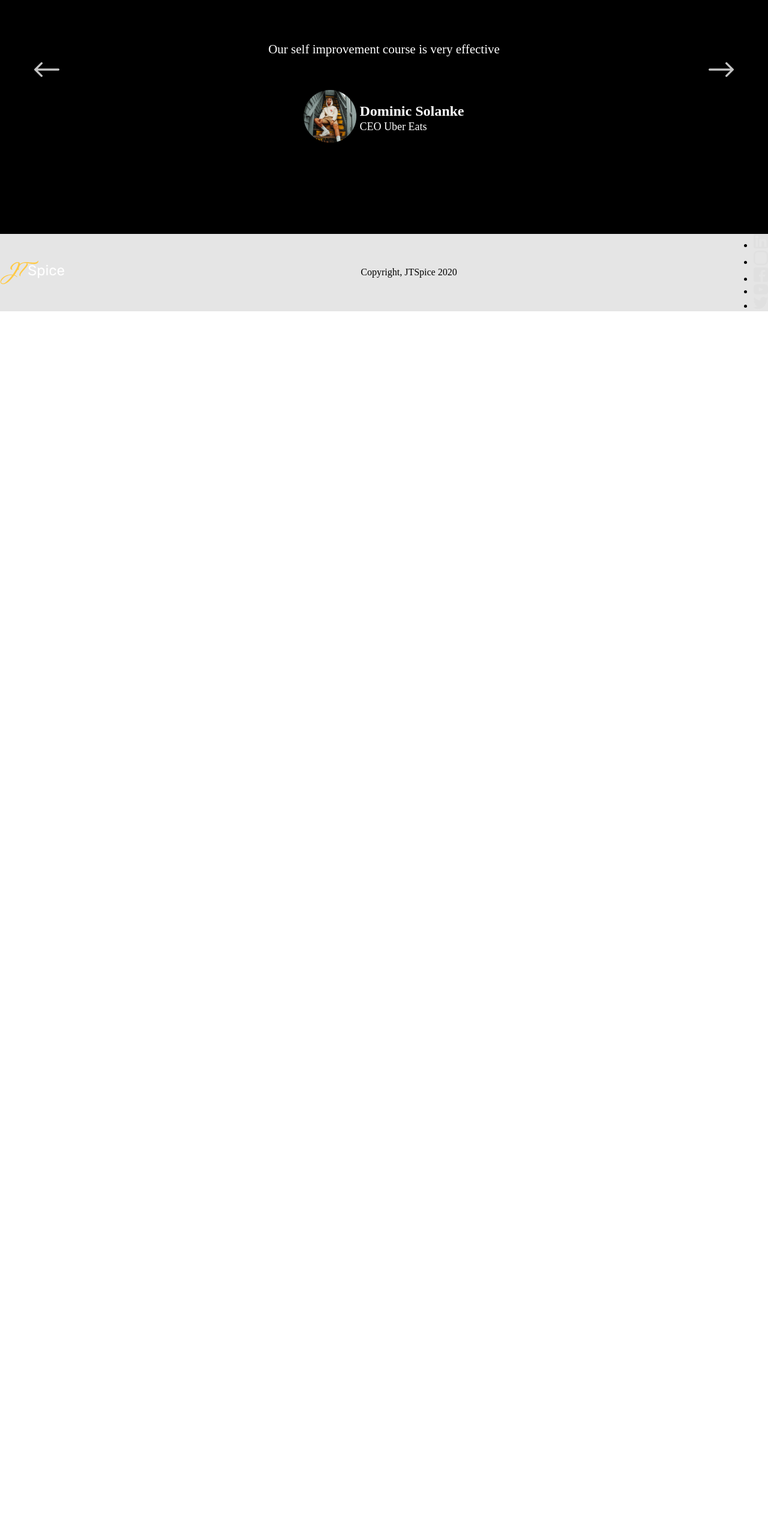
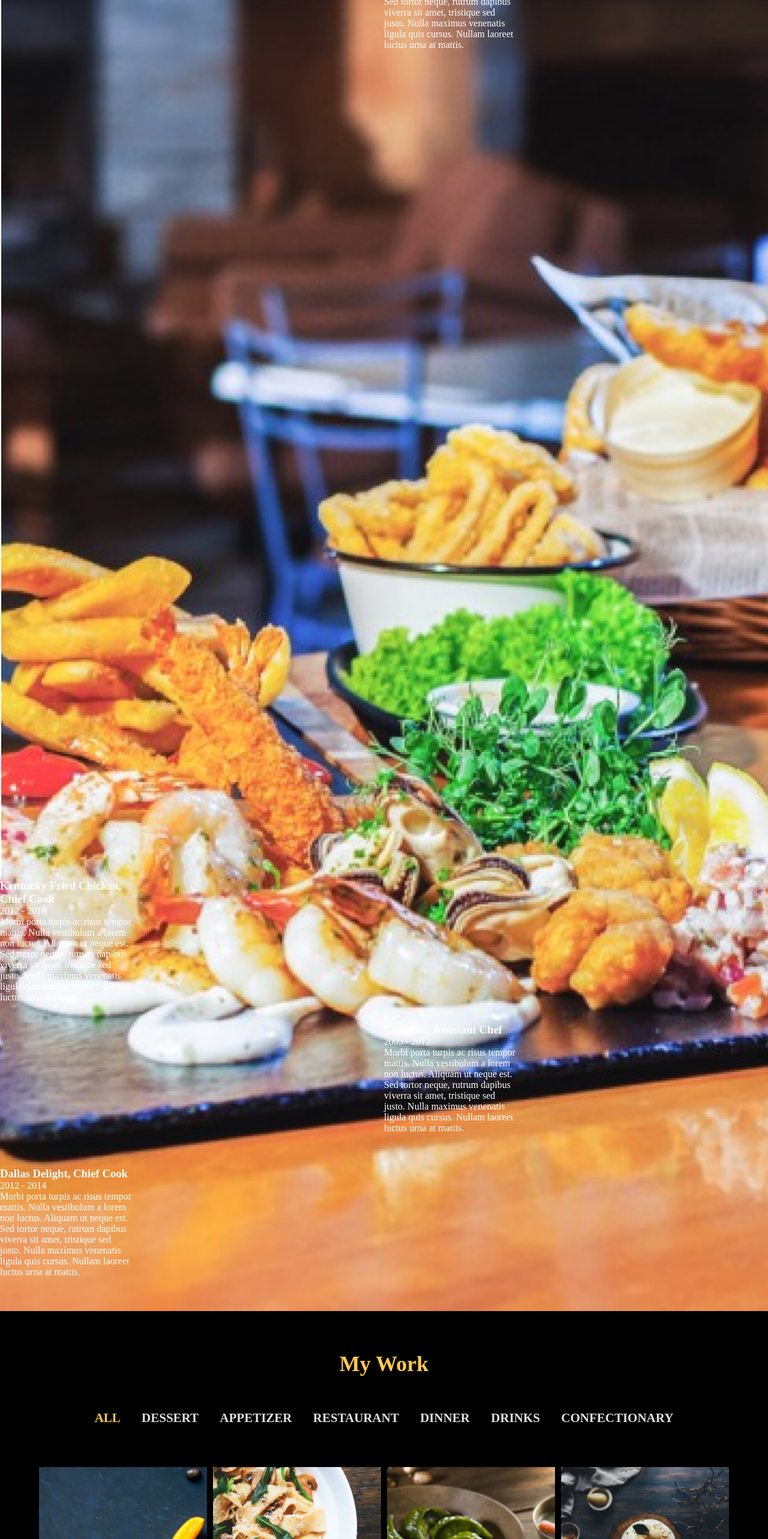
Before and after one commit to olashina201/spice, a React (Create React App) app: page / in a window 1280 px wide. Shown: the part 1860-4426 px from the top of the page at 60% size. Before the commit the page ends 2379 px from the top, so only its background shows below. Built offline with nearby package versions, Linux system fonts and the light colour scheme.

Commit message:
experience component

```diff
--- a/src/App.js
+++ b/src/App.js
@@ -1,10 +1,11 @@
 import Navbar from "./components/Navbar";
 import About from "./components/About";
 import Services from "./components/Services";
-// import Experience from "./components/Experience";
+import Experience from "./components/Experience";
 import Hero from "./components/Hero";
 import Footer from "./components/Footer";
 import Testimony from "./components/Testimony";
+import Work from "./components/Work";
 import "./App.css";
 
 function App() {
@@ -14,7 +15,8 @@ function App() {
       <Hero />
       <About />
       <Services />
-      {/* <Experience /> */}
+      <Experience />
+      <Work />
       <Testimony />
       <Footer />
     </div>
--- a/src/components/About.js
+++ b/src/components/About.js
@@ -48,7 +48,7 @@ const AboutCap = styled.span`
   display: flex;
   flex-direction: column;
   display: flex;
-  width: 100%;
+  width: 50%;
   padding: 30px;
   @media (max-width: 425px) {
     width: 80%;
--- a/src/components/Experience.js
+++ b/src/components/Experience.js
@@ -1,53 +1,65 @@
 import React from "react";
 import styled from "styled-components";
+import HeroImage from "../images/expeimage.png";
+import line from "../images/line.png";
 
 const Experience = () => {
   return (
-    <ExperienceContainer>
+    <ExperienceContainer style={{ backgroundImage: `url(${HeroImage})` }}>
       <GridComponent>
-        <GridContent gridColumn="2/3" gridRow="2">
+        <GridContent gridColumn="3" gridRow="1">
+          <InnerItem>
             <h3>JTSpice, CEO</h3>
             <span>2016 - present</span>
             <p>
-            Morbi porta turpis ac risus tempor mattis. Nulla vestibulum a lorem
-            non luctus. Aliquam ut neque est. Sed tortor neque, rutrum dapibus
-            viverra sit amet, tristique sed justo. Nulla maximus venenatis
-            ligula quis cursus. Nullam laoreet luctus urna at mattis.{" "}
+              Morbi porta turpis ac risus tempor mattis. Nulla vestibulum a
+              lorem non luctus. Aliquam ut neque est. Sed tortor neque, rutrum
+              dapibus viverra sit amet, tristique sed justo. Nulla maximus
+              venenatis ligula quis cursus. Nullam laoreet luctus urna at
+              mattis.{" "}
             </p>
+          </InnerItem>
         </GridContent>
-        <GridContent gridColumn="4" gridRow="1/2">
+        <GridContent gridColumn="1" gridRow="2">
+          <InnerItem>
             <h3>Kentucky Fried Chicken, Chief Cook</h3>
             <span>2012 - 2016</span>
             <p>
-            Morbi porta turpis ac risus tempor mattis. Nulla vestibulum a lorem
-            non luctus. Aliquam ut neque est. Sed tortor neque, rutrum dapibus
-            viverra sit amet, tristique sed justo. Nulla maximus venenatis
-            ligula quis cursus. Nullam laoreet luctus urna at mattis.{" "}
+              Morbi porta turpis ac risus tempor mattis. Nulla vestibulum a
+              lorem non luctus. Aliquam ut neque est. Sed tortor neque, rutrum
+              dapibus viverra sit amet, tristique sed justo. Nulla maximus
+              venenatis ligula quis cursus. Nullam laoreet luctus urna at
+              mattis.{" "}
             </p>
+          </InnerItem>
         </GridContent>
-        <GridContent>
+        <GridContent gridColumn="3" gridRow="3">
+          <InnerItem>
             <h3>Chillspot, Assistant Chef</h3>
             <span>2005 - 2012</span>
             <p>
-            Morbi porta turpis ac risus tempor mattis. Nulla vestibulum a lorem
-            non luctus. Aliquam ut neque est. Sed tortor neque, rutrum dapibus
-            viverra sit amet, tristique sed justo. Nulla maximus venenatis
-            ligula quis cursus. Nullam laoreet luctus urna at mattis.{" "}
+              Morbi porta turpis ac risus tempor mattis. Nulla vestibulum a
+              lorem non luctus. Aliquam ut neque est. Sed tortor neque, rutrum
+              dapibus viverra sit amet, tristique sed justo. Nulla maximus
+              venenatis ligula quis cursus. Nullam laoreet luctus urna at
+              mattis.{" "}
             </p>
+          </InnerItem>
         </GridContent>
-        <GridContent>
+        <GridContent gridColumn="1" gridRow="4">
+          <InnerItem>
             <h3>Dallas Delight, Chief Cook</h3>
             <span>2012 - 2014</span>
             <p>
-            Morbi porta turpis ac risus tempor mattis. Nulla vestibulum a lorem
-            non luctus. Aliquam ut neque est. Sed tortor neque, rutrum dapibus
-            viverra sit amet, tristique sed justo. Nulla maximus venenatis
-            ligula quis cursus. Nullam laoreet luctus urna at mattis.{" "}
+              Morbi porta turpis ac risus tempor mattis. Nulla vestibulum a
+              lorem non luctus. Aliquam ut neque est. Sed tortor neque, rutrum
+              dapibus viverra sit amet, tristique sed justo. Nulla maximus
+              venenatis ligula quis cursus. Nullam laoreet luctus urna at
+              mattis.{" "}
             </p>
+          </InnerItem>
         </GridContent>
-        <GridLine>
-          <hr />
-        </GridLine>
+        <img src={line} alt="line" />
       </GridComponent>
     </ExperienceContainer>
   );
@@ -56,12 +68,12 @@ const Experience = () => {
 export default Experience;
 
 const ExperienceContainer = styled.div`
-display: flex;
-margin: 0 20px;
-  width: 1440px;
-  height: 1800px;
   background: #000000;
   color: #fff;
+  background-size: cover;
+  position: relative;
+  display: grid;
+  align-items: center;
   opacity: 0.94;
 `;
 
@@ -70,14 +82,16 @@ const GridComponent = styled.div`
 `;
 
 const GridContent = styled.div`
-  width: 25rem;
+  width: 40rem;
+  height: 15rem;
   display: grid;
+  grid-template-rows: auto auto auto auto;
+  grid-template-columns: 35% 10% 35%;
   grid-column: ${(props) => props.gridColumn};
   grid-row: ${(props) => props.gridRow};
-  background: ${props => props.color};
 `;
 
-const GridLine = styled.div`
-  display: grid;
-  position: relative;
+const InnerItem = styled.div`
+  display: flex;
+  flex-direction: column;
 `;
--- a/src/components/Footer.js
+++ b/src/components/Footer.js
@@ -36,9 +36,24 @@ const Footer = () => {
 export default Footer;
 
 const FooterContainer = styled.div`
-  background: #e5e5e5;
+  background: #000;
   display: flex;
   flex-direction: row;
   justify-content: space-between;
   align-items: center;
+  color: #fff;
+  padding-left: 3rem;
+  padding-right: 3rem;
+  @media (max-width: 768px) {
+    flex-direction: column-reverse;
+  }
+
+  ul {
+    list-style: none;
+  }
+  li {
+    display: inline-block;
+    margin-left: .75rem;
+    align-items: center;
+  }
 `;
--- /dev/null
+++ b/src/components/Work.js
@@ -0,0 +1,202 @@
+import React from "react";
+import styled from "styled-components";
+import Rectangle8 from "../images/Rectangle 8.png";
+import Rectangle9 from "../images/Rectangle 9.png";
+import Rectangle14 from "../images/Rectangle 14.png";
+import Rectangle10 from "../images/Rectangle 10.png";
+import Rectangle11 from "../images/Rectangle 11.png";
+import Rectangle12 from "../images/Rectangle 12.png";
+import Rectangle13 from "../images/Rectangle 13.png";
+
+const Work = () => {
+  return (
+    <WContainer>
+      <div className="header">
+        <div className="heading">My Work</div>
+        <div className="sub-heading">
+          <h4 className="active">All</h4>
+          <h4>Dessert</h4>
+          <h4>Appetizer</h4>
+          <h4>Restaurant</h4>
+          <h4>Dinner</h4>
+          <h4>Drinks</h4>
+          <h4>Confectionary</h4>
+        </div>
+        <div className="select-button">
+          <select>
+            <option value="all">All</option>
+            <option value="dessert">Dessert</option>
+            <option value="appetizer">Appetizer</option>
+            <option value="restaurant">Restaurant</option>
+            <option value="dinner">Dinner</option>
+            <option value="drinks">Drinks</option>
+            <option value="confectionary">Confectionary</option>
+          </select>
+        </div>
+      </div>
+      <div className="content">
+        <div className="grid">
+          <div className="grid-items one">
+            <img src={Rectangle8} alt="grid-pics" />
+          </div>
+          <div className="grid-items two">
+            <img src={Rectangle9} alt="grid-pics" />
+          </div>
+          <div className="grid-items three">
+            <img src={Rectangle14} alt="grid-pics" />
+          </div>
+          <div className="grid-items four">
+            <img src={Rectangle10} alt="grid-pics" />
+          </div>
+          <div className="grid-items five">
+            <img src={Rectangle11} alt="grid-pics" />
+          </div>
+          <div className="grid-items six">
+            <img src={Rectangle12} alt="grid-pics" />
+          </div>
+          <div className="grid-items seven">
+            <img src={Rectangle13} alt="grid-pics" />
+          </div>
+        </div>
+      </div>
+    </WContainer>
+  );
+};
+
+export default Work;
+
+const WContainer = styled.div`
+  background: #000000;
+  color: #fff;
+  background-size: cover;
+  position: relative;
+  z-index: 0;
+  display: grid;
+  align-items: center;
+  padding: 4em 0;
+  transition: 0.3s;
+  text-align: center;
+  .header {
+    display: flex;
+    flex-direction: column;
+    padding: 0 60px;
+    margin-bottom: 60px;
+    @media (max-width: 768px) {
+      padding: 0;
+    }
+    @media (max-width: 568px) {
+      padding: 0;
+    }
+    .heading {
+      font-family: Playfair Display;
+      font-style: normal;
+      font-weight: bold;
+      font-size: 36px;
+      line-height: 48px;
+      color: #ffca47;
+      margin-bottom: 50px;
+    }
+    .sub-heading {
+      display: flex;
+      justify-content: space-around;
+      align-items: center;
+      padding: 0 80px;
+      text-transform: uppercase;
+      font-family: Rubik;
+      font-size: 21px;
+      line-height: 159.6%;
+      color: #e0e0e0;
+      cursor: pointer;
+      @media (max-width: 768px) {
+        padding: 0 40px;
+        font-size: 18px;
+      }
+      @media (max-width: 568px) {
+        display: none;
+      }
+      h4.active {
+        color: #ffca47;
+      }
+    }
+    .select-button {
+      display: none;
+      @media (max-width: 568px) {
+        display: flex;
+        justify-content: space-between;
+        align-items: center;
+        width: 241px;
+        height: 56px;
+        padding: 0 15px;
+        margin: 0 auto;
+        border: 2px solid #ffffff;
+      }
+      select {
+        width: 100%;
+        background: none;
+        outline: 0;
+        border: 0;
+        color: #fff;
+        font-family: Rubik;
+        font-size: 18px;
+        line-height: 159.6%;
+        padding: 15px 0;
+        option {
+          color: #000000;
+        }
+      }
+    }
+  }
+  .content {
+    padding: 0 60px;
+    @media (max-width: 568px) {
+      padding: 0 20px;
+    }
+    .grid {
+      display: grid;
+      grid-template-columns: auto auto auto auto;
+      grid-template-rows: auto auto auto;
+      @media (max-width: 568px) {
+        display: flex;
+        flex-direction: column;
+      }
+      .grid-items {
+        margin: 5px;
+      }
+      .one {
+        grid-column: 1;
+        grid-row: 1 / span 3;
+      }
+      .two {
+        grid-column: 2;
+        grid-row: 1;
+      }
+      .three {
+        grid-row: 2 / span 3;
+      }
+      .four {
+        grid-column: 3;
+        grid-row: 1 / span 2;
+      }
+      .five {
+        grid-column: 3 / span 4;
+        grid-row: 3;
+      }
+      .six {
+        grid-row: 1;
+      }
+      .seven {
+        grid-row: 2;
+      }
+      img {
+        width: 100%;
+        height: 100%;
+        object-fit: cover;
+        @media (max-width: 568px) {
+          width: 100%;
+          height: 100%;
+          object-fit: cover;
+        }
+      }
+    }
+  }
+`;
```
Also changed, not shown: src/images/expeimage.png (added). Lines whose indentation alone changed are shown as unchanged.
